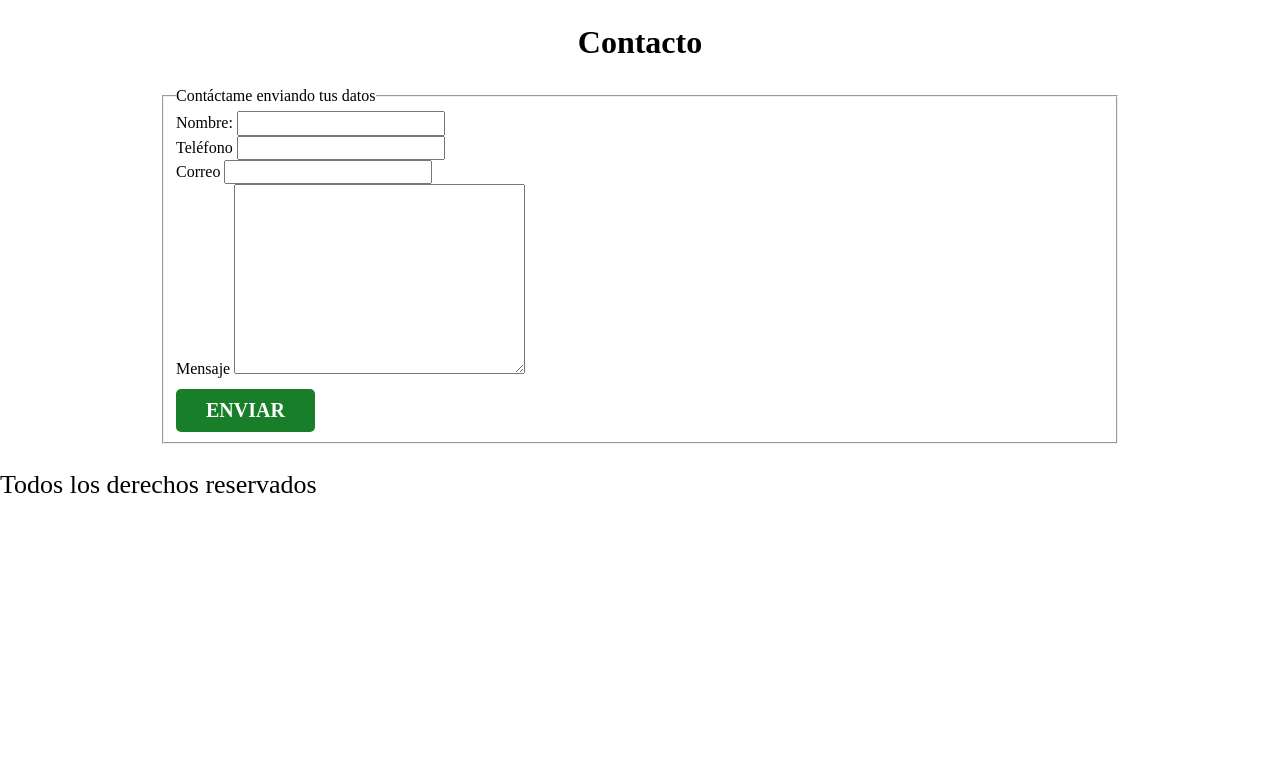
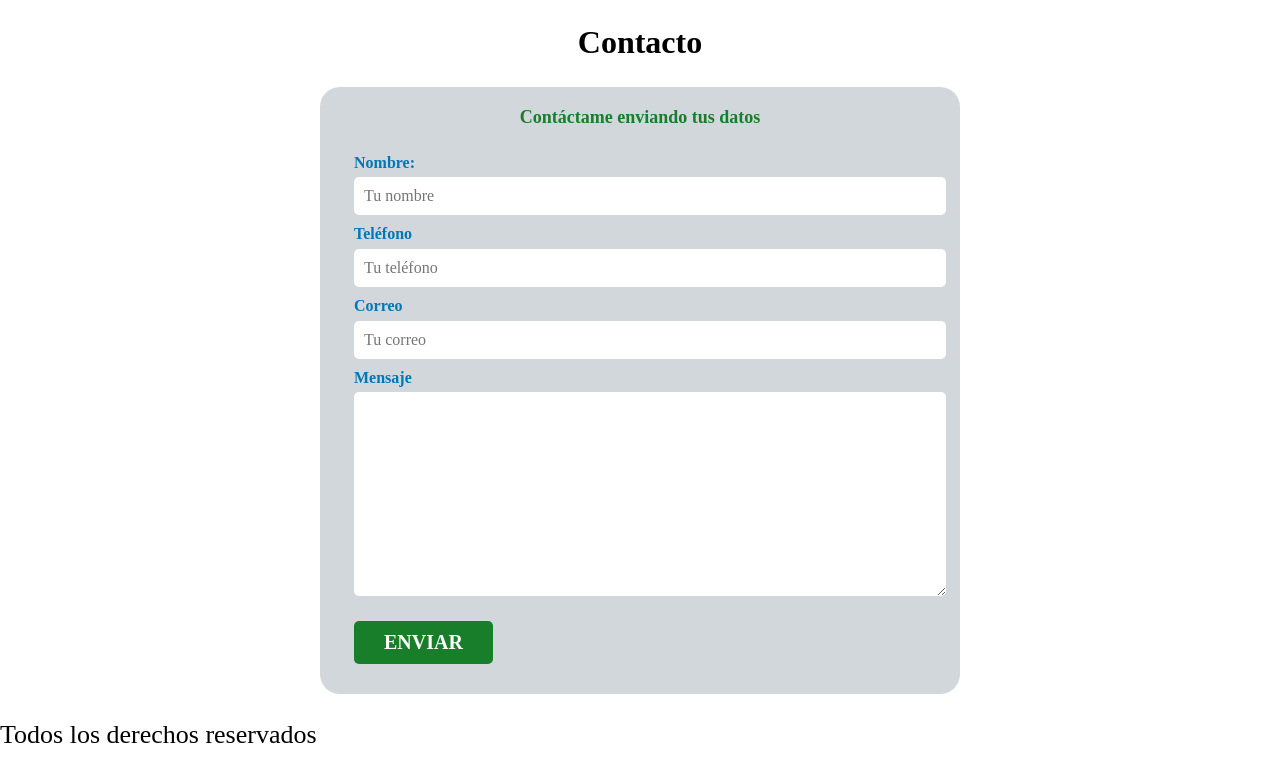
Before and after one commit to rlopezau/projecteweb.html, a plain HTML site: page index.html in a window 1280 px wide. Shown: the part 992-1767 px from the top of the page. Before the commit the page ends 1518 px from the top, so only its background shows below. Drawn offline with Linux system fonts and the light colour scheme.

Commit message:
formulario

```diff
--- a/css/styles.css
+++ b/css/styles.css
@@ -30,6 +30,10 @@ h3{
 
 h1,h2,h3{
     text-align: center;
+}
+
+fieldset{
+    border: none;
 }
 
 /*utilidades*/
@@ -178,3 +182,37 @@ p{
     justify-content: center;
     align-items: center;
 }
+
+.formulario{
+    background-color: var(--gris);
+    width: min(60rem,100%);
+    margin: 0 auto;
+    padding: 2rem;
+    border-radius: 2rem;
+}
+
+.formulario legend{
+    text-align: center;
+    font-size: 1.8rem;
+    font-weight: bold;
+    margin-bottom: 2rem;
+    color: var(--primario);
+}
+
+.campo{
+    margin-bottom: 1rem;
+}
+
+.campo label{
+    color: var(--secundario);
+    font-weight: bold;
+    display: block;
+    margin-bottom: .5rem;
+}
+
+.input-text{
+    width: 100%;
+    border: none;
+    padding: 1rem;
+    border-radius: .5rem;
+}
--- a/index.html
+++ b/index.html
@@ -125,28 +125,38 @@ stroke-linejoin="round"
         </div><!--.micontenido-->
         <section>
             <h2>Contacto</h2>
-            <form action="">
+            <form class="formulario" action="">
                 <fieldset>
                     <legend>Contáctame enviando tus datos</legend>
+                    <div class="contenedor-campos">
+                        <div class="campo">
                             <div>
                                 <label for="">Nombre:</label>
-                        <input type="text" name="nombre">
+                                <input class="input-text" type="text" name="nombre" placeholder="Tu nombre">
                             </div>
+                        </div>
+                        <div class="campo">
                             <div>
                                 <label for="">Teléfono</label>
-                        <input type="tel" name="telefono" id="">
+                                <input class="input-text" type="tel" name="telefono" id="" placeholder="Tu teléfono">
                             </div>
+                        </div>
+                        <div class="campo">
                             <div>
                                 <label for="">Correo</label>
-                        <input type="email" name="correo" id="">
+                                <input class="input-text" type="email" name="correo" id="" placeholder="Tu correo">
                             </div>
+                        </div>
+                        <div class="campo">
                             <div>
                                 <label for="">Mensaje</label>
-                        <textarea name="mensaje" id="" cols="30" rows="10"></textarea>
+                                <textarea class="input-text" name="mensaje" id="" cols="30" rows="10"></textarea>
+                            </div>
                         </div>
                         <div>
                             <input class="boton" type="submit" value="Enviar">
                         </div>
+                    </div><!--contenedor-campos-->
                 </fieldset>
             </form>
         </section>
```
Lines whose indentation alone changed are shown as unchanged.
